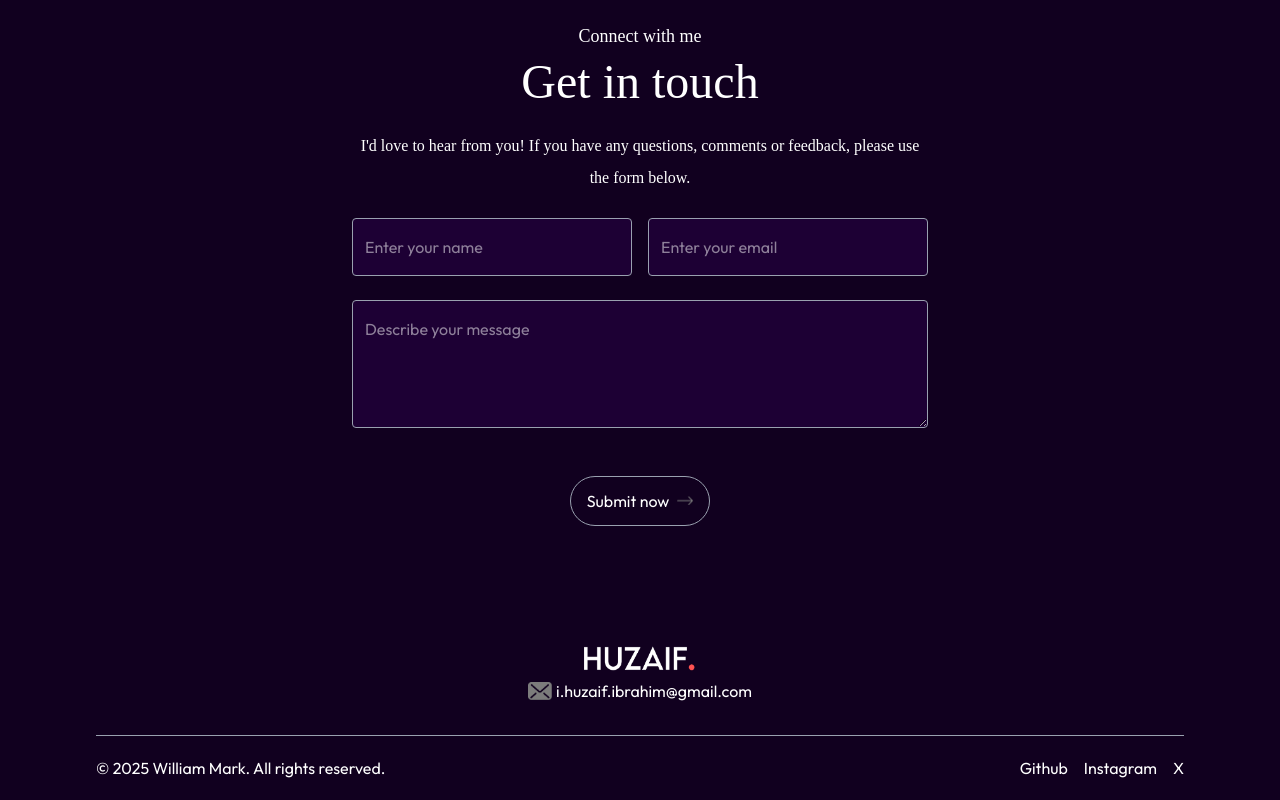
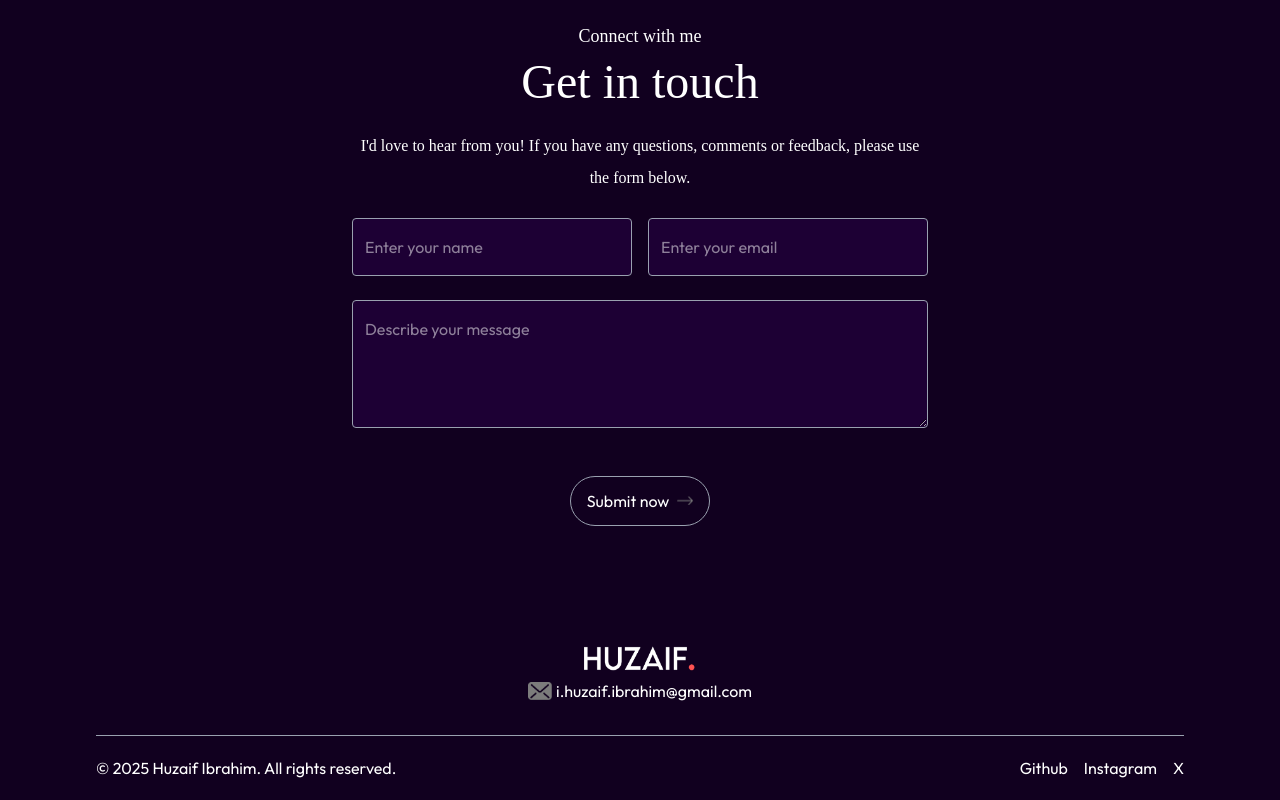
Before and after one commit to Huzaif-Ibrahim/Huzaif_portfolio, a Next.js app: page / in a window 1280 px wide. Shown: the part 2901-3701 px from the top of the page. Built offline with nearby package versions, Linux system fonts and the light colour scheme; a web font is replaced by a local one.

Commit message:
Footer Change

```diff
--- a/app/components/Footer.js
+++ b/app/components/Footer.js
@@ -15,7 +15,7 @@ const Footer = ({light}) => {
 
 
             <div className='w-full border-t border-gray-400 py-4 flex flex-col lg:flex-row justify-between items-center'>
-                <p>© 2025 William Mark. All rights reserved.</p>
+                <p>© 2025 Huzaif Ibrahim. All rights reserved.</p>
                 <div className='flex flex-col lg:flex-row items-center justify-center gap-4'>
                     <a className='' href='https://github.com/huzaif-ibrahim' target='_blank'>Github</a>
                     <a className='' href='https://instagram.com/huz4if_ibrahim' target='_blank'>Instagram</a>
```
